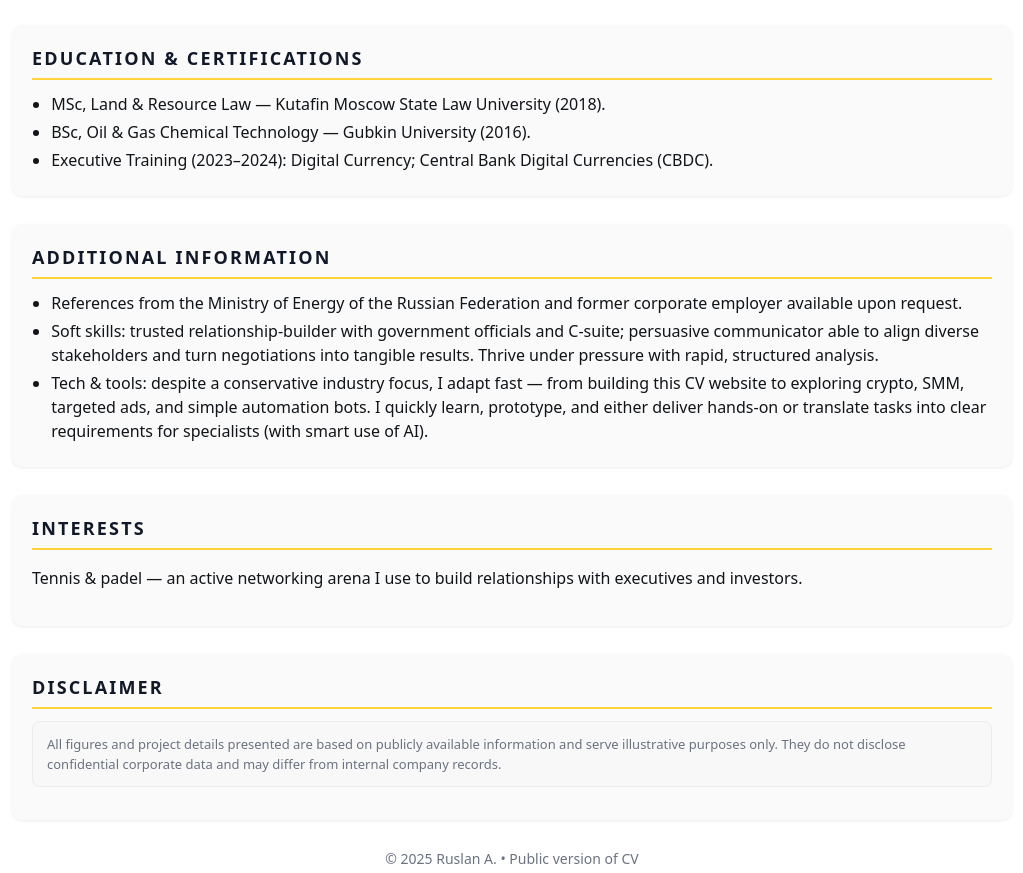
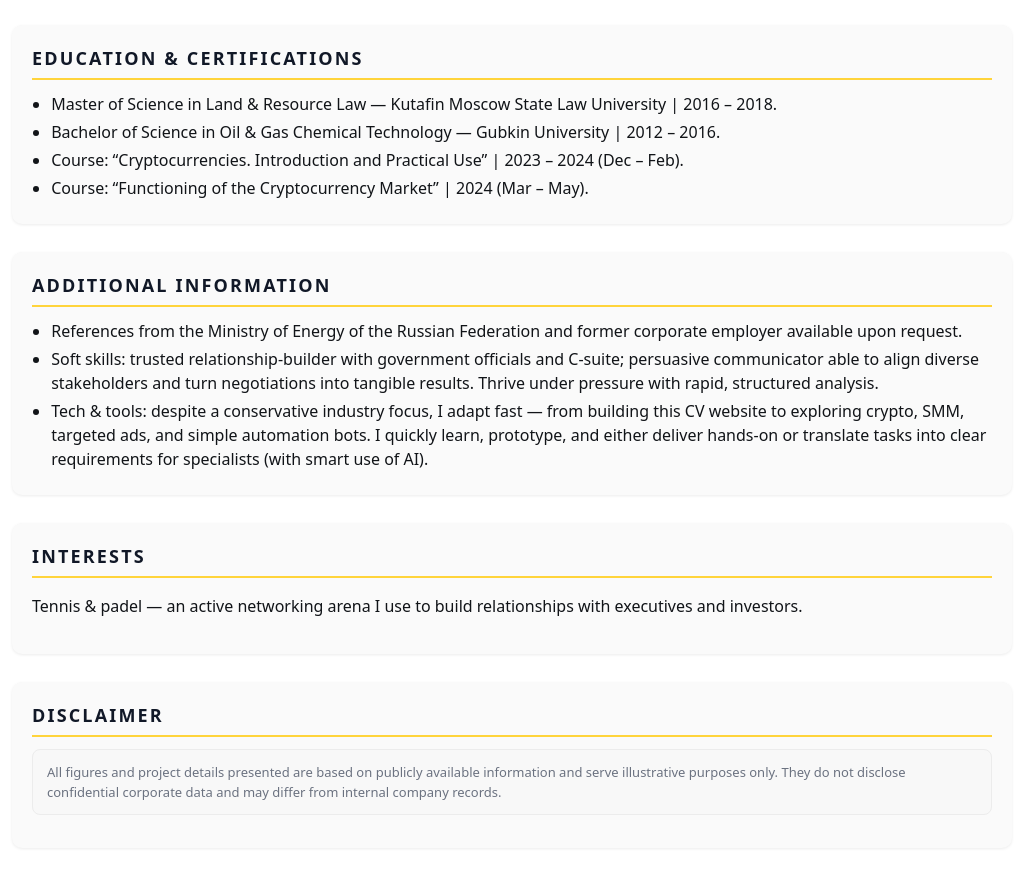
Before and after one commit to notyourw13/CV, a plain HTML site: page index.html in a window 1280 px wide. Shown: the part 2255-3128 px from the top of the page, without its empty margins (128-1151 px from the left). Drawn offline with Linux system fonts and the light colour scheme.

Commit message:
Update index.html

```diff
--- a/index.html
+++ b/index.html
@@ -187,9 +187,10 @@
     <section id="education">
       <h2>EDUCATION & CERTIFICATIONS</h2>
       <ul class="bullets">
-        <li>MSc, Land & Resource Law — Kutafin Moscow State Law University (2018).</li>
-        <li>BSc, Oil & Gas Chemical Technology — Gubkin University (2016).</li>
-        <li>Executive Training (2023–2024): Digital Currency; Central Bank Digital Currencies (CBDC).</li>
+          <li>Master of Science in Land & Resource Law — Kutafin Moscow State Law University | 2016 – 2018.</li>
+          <li>Bachelor of Science in Oil & Gas Chemical Technology — Gubkin University | 2012 – 2016.</li>
+          <li>Course: “Cryptocurrencies. Introduction and Practical Use” | 2023 – 2024 (Dec – Feb).</li>
+          <li>Course: “Functioning of the Cryptocurrency Market” | 2024 (Mar – May).</li>
       </ul>
     </section>
 
```
